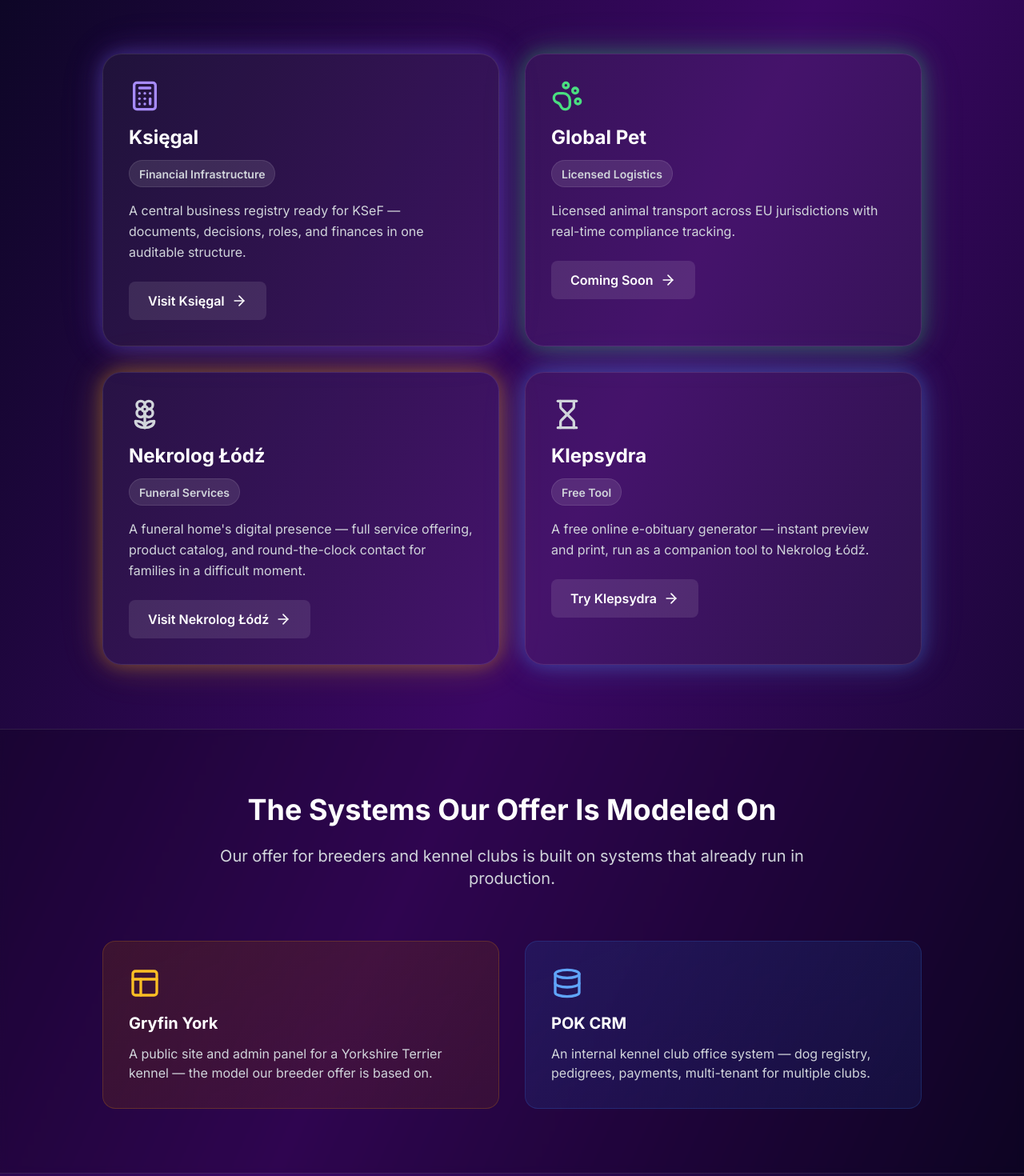
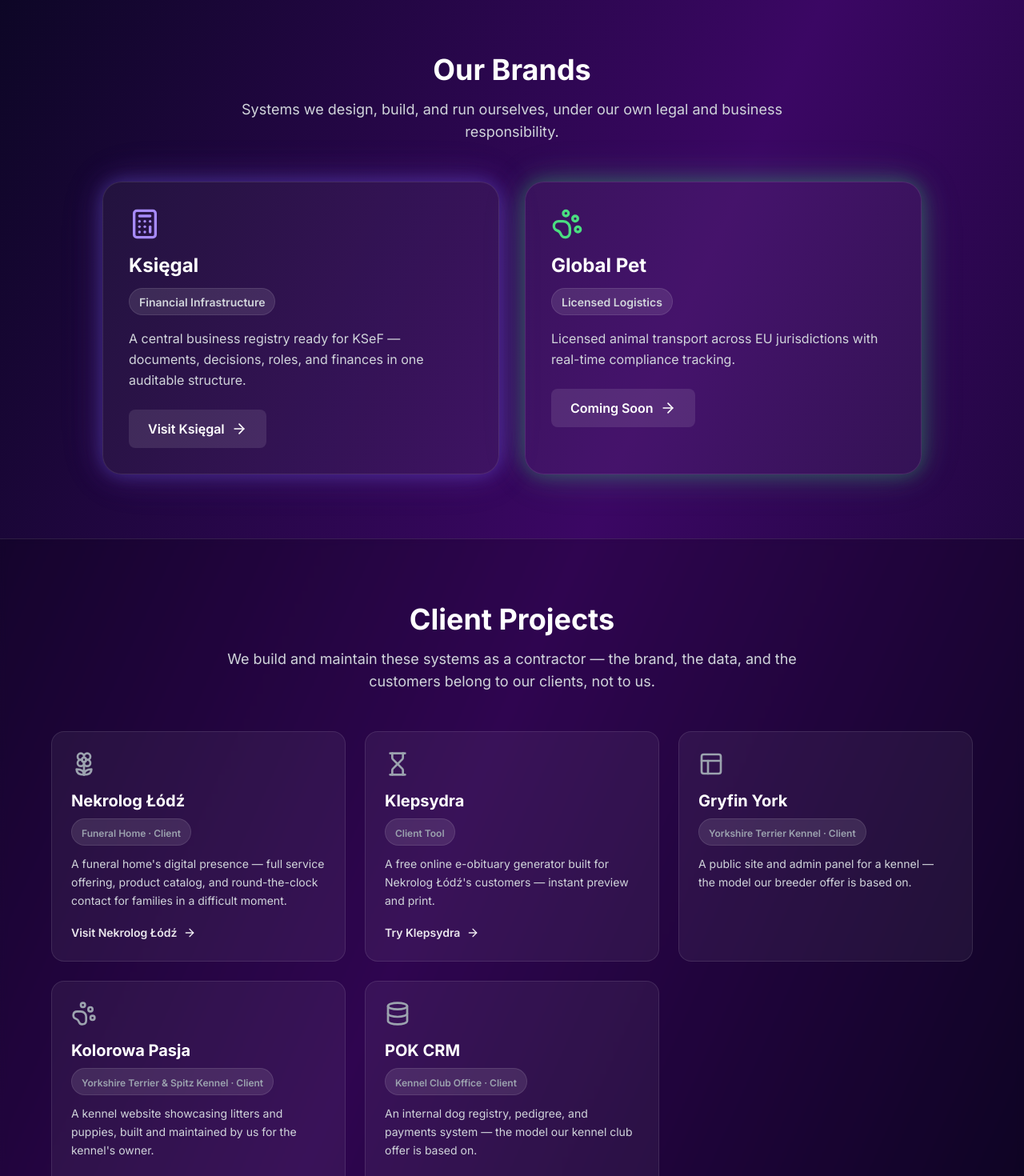
Before and after one commit to quarzasiphix/tovernet-nest, a Next.js app: page /en/projekty in a window 1280 px wide. Shown: the part 560-2030 px from the top of the page at 80% size. Built offline with nearby package versions, Linux system fonts and the light colour scheme.

Commit message:
kynolog etc

```diff
--- a/app/[locale]/projekty/page.tsx
+++ b/app/[locale]/projekty/page.tsx
@@ -5,9 +5,13 @@ import { ArrowRight, Sparkles, Calculator, PawPrint, Flower2, Hourglass, PanelsT
 import SiteNav from '@/components/SiteNav';
 import SiteFooter from '@/components/SiteFooter';
 
-const ITEM_ICONS = [Calculator, PawPrint, Flower2, Hourglass];
-const ITEM_GLOWS = ['magical-glow', 'magical-glow-green', 'magical-glow-amber', 'magical-glow-blue'];
-const ITEM_ACCENTS = ['text-ksiegai-400', 'text-globalpet-400', 'text-gray-300', 'text-gray-300'];
+type ProjectItem = { name: string; badge: string; description: string; cta?: string; url?: string };
+
+const OWN_BRAND_ICONS = [Calculator, PawPrint];
+const OWN_BRAND_GLOWS = ['magical-glow', 'magical-glow-green'];
+const OWN_BRAND_ACCENTS = ['text-ksiegai-400', 'text-globalpet-400'];
+
+const CLIENT_ICONS = [Flower2, Hourglass, PanelsTopLeft, PawPrint, Database];
 
 export async function generateMetadata({ params: { locale } }: { params: { locale: string } }): Promise<Metadata> {
   const isPolish = locale === 'pl';
@@ -16,8 +20,8 @@ export async function generateMetadata({ params: { locale } }: { params: { local
       ? 'Nasze Projekty | TOVERNET'
       : 'Our Projects | TOVERNET',
     description: isPolish
-      ? 'KsięgaI, Global Pet, Nekrolog Łódź i Klepsydra — systemy, które TOVERNET sam projektuje, buduje i prowadzi na produkcji.'
-      : "KsięgaI, Global Pet, Nekrolog Łódź, and Klepsydra — systems TOVERNET designs, builds, and runs in production.",
+      ? 'Nasze własne marki (KsięgaI, Global Pet) i realizacje dla klientów (Nekrolog Łódź, Gryfin York, POK CRM i inne) — systemy, które TOVERNET projektuje, buduje i utrzymuje.'
+      : 'Our own brands (KsięgaI, Global Pet) and client work (Nekrolog Łódź, Gryfin York, POK CRM, and more) — systems TOVERNET designs, builds, and maintains.',
   };
 }
 
@@ -50,20 +54,26 @@ export default function ProjectsPage({ params: { locale } }: { params: { locale:
         </div>
       </section>
 
-      {/* Project cards */}
+      {/* Own brands */}
       <section className="py-20">
         <div className="container mx-auto px-4 sm:px-6 lg:px-8">
-          <div className="max-w-5xl mx-auto grid md:grid-cols-2 gap-8">
-            {t.raw('items').map((item: { name: string; badge: string; description: string; cta: string; url: string }, i: number) => {
-              const Icon = ITEM_ICONS[i] ?? Sparkles;
+          <div className="max-w-5xl mx-auto">
+            <div className="text-center mb-12">
+              <h2 className="text-3xl md:text-4xl font-bold text-white mb-4">{t('ownBrands.title')}</h2>
+              <p className="text-lg text-gray-300 max-w-3xl mx-auto">{t('ownBrands.subtitle')}</p>
+            </div>
+            <div className="grid md:grid-cols-2 gap-8">
+              {t.raw('ownBrands.items').map((item: ProjectItem, i: number) => {
+                const Icon = OWN_BRAND_ICONS[i] ?? Sparkles;
                 return (
-                <div key={i} className={`group relative bg-white/5 border border-white/10 rounded-3xl p-8 hover-lift ${ITEM_GLOWS[i] ?? ''} overflow-hidden`}>
-                  <Icon className={`h-10 w-10 mb-4 ${ITEM_ACCENTS[i] ?? 'text-tovernet-400'}`} />
+                  <div key={i} className={`group relative bg-white/5 border border-white/10 rounded-3xl p-8 hover-lift ${OWN_BRAND_GLOWS[i] ?? ''} overflow-hidden`}>
+                    <Icon className={`h-10 w-10 mb-4 ${OWN_BRAND_ACCENTS[i] ?? 'text-tovernet-400'}`} />
                     <h3 className="text-2xl font-bold text-white mb-3">{item.name}</h3>
                     <div className="inline-block px-3 py-1 bg-white/10 border border-white/10 rounded-full mb-4">
                       <span className="text-gray-300 text-sm font-semibold">{item.badge}</span>
                     </div>
                     <p className="text-gray-300 mb-6 leading-relaxed">{item.description}</p>
+                    {item.url && (
                       <a
                         href={item.url}
                         target="_blank"
@@ -73,32 +83,48 @@ export default function ProjectsPage({ params: { locale } }: { params: { locale:
                         {item.cta}
                         <ArrowRight className="h-5 w-5" />
                       </a>
+                    )}
                   </div>
                 );
               })}
             </div>
           </div>
+        </div>
       </section>
 
-      {/* Case studies behind the breeder / kennel club offer */}
+      {/* Client projects */}
       <section className="py-20 bg-black/20 backdrop-blur-sm border-y border-white/10">
         <div className="container mx-auto px-4 sm:px-6 lg:px-8">
-          <div className="max-w-5xl mx-auto">
-            <div className="text-center mb-16">
-              <h2 className="text-3xl md:text-4xl font-bold text-white mb-6">{t('caseStudies.title')}</h2>
-              <p className="text-xl text-gray-300 max-w-3xl mx-auto">{t('caseStudies.subtitle')}</p>
+          <div className="max-w-6xl mx-auto">
+            <div className="text-center mb-12">
+              <h2 className="text-3xl md:text-4xl font-bold text-white mb-4">{t('clientProjects.title')}</h2>
+              <p className="text-lg text-gray-300 max-w-3xl mx-auto">{t('clientProjects.subtitle')}</p>
             </div>
-            <div className="grid md:grid-cols-2 gap-8">
-              <div className="bg-gradient-to-br from-breeder-900/30 to-amber-900/20 border border-breeder-500/20 rounded-2xl p-8">
-                <PanelsTopLeft className="h-10 w-10 text-breeder-400 mb-4" />
-                <h3 className="text-xl font-bold text-white mb-3">{t('caseStudies.gryfin.name')}</h3>
-                <p className="text-gray-300">{t('caseStudies.gryfin.description')}</p>
+            <div className="grid md:grid-cols-2 lg:grid-cols-3 gap-6">
+              {t.raw('clientProjects.items').map((item: ProjectItem, i: number) => {
+                const Icon = CLIENT_ICONS[i] ?? PanelsTopLeft;
+                return (
+                  <div key={i} className="bg-white/5 border border-white/10 rounded-2xl p-6 hover-lift">
+                    <Icon className="h-8 w-8 text-gray-400 mb-4" />
+                    <h3 className="text-xl font-bold text-white mb-2">{item.name}</h3>
+                    <div className="inline-block px-3 py-1 bg-white/10 border border-white/10 rounded-full mb-3">
+                      <span className="text-gray-400 text-xs font-semibold">{item.badge}</span>
                     </div>
-              <div className="bg-gradient-to-br from-kennelclub-900/30 to-blue-900/20 border border-kennelclub-500/20 rounded-2xl p-8">
-                <Database className="h-10 w-10 text-kennelclub-400 mb-4" />
-                <h3 className="text-xl font-bold text-white mb-3">{t('caseStudies.pok.name')}</h3>
-                <p className="text-gray-300">{t('caseStudies.pok.description')}</p>
+                    <p className="text-gray-300 text-sm mb-4 leading-relaxed">{item.description}</p>
+                    {item.url && (
+                      <a
+                        href={item.url}
+                        target="_blank"
+                        rel="noopener noreferrer"
+                        className="inline-flex items-center gap-2 text-sm text-white/90 font-semibold hover:text-white transition-colors"
+                      >
+                        {item.cta}
+                        <ArrowRight className="h-4 w-4" />
+                      </a>
+                    )}
                   </div>
+                );
+              })}
             </div>
           </div>
         </div>
--- a/components/SiteFooter.tsx
+++ b/components/SiteFooter.tsx
@@ -52,11 +52,6 @@ export default function SiteFooter({ locale }: { locale: string }) {
                     {t('globalPet')}
                   </a>
                 </li>
-                <li>
-                  <a href="https://nekrolog-lodz.pl" target="_blank" rel="noopener noreferrer" className="hover:text-gray-300 transition-colors">
-                    {t('nekrolog')}
-                  </a>
-                </li>
               </ul>
             </div>
             <div>
--- a/messages/en.json
+++ b/messages/en.json
@@ -147,10 +147,9 @@
   "footer": {
     "tagline": "Digital infrastructure for businesses that cannot afford chaos.",
     "solutions": "Industry Solutions",
-    "verticals": "Our Projects",
+    "verticals": "Our Brands",
     "ksiegai": "KsięgaI - Financial Infrastructure",
     "globalPet": "Global Pet - Licensed Logistics",
-    "nekrolog": "Nekrolog Łódź - Funeral Services",
     "contact": "Contact",
     "copyright": "TOVERNET. Built systems scale. Tools don't."
   },
@@ -232,7 +231,7 @@
     },
     "solution": {
       "title": "What The System Covers",
-      "subtitle": "Built and battle-tested on our own POK CRM system for kennel club offices.",
+      "subtitle": "Built and battle-tested as the POK CRM system we run for a kennel club office.",
       "features": [
         {
           "title": "Pedigree Registry",
@@ -277,9 +276,12 @@
   "projectsPage": {
     "hero": {
       "badge": "Our Projects",
-      "title": "Systems We Run Ourselves",
-      "subtitle": "We don't just design infrastructure — we run our own businesses on these same systems, under real legal, operational, and business pressure."
+      "title": "What We Build, And For Whom",
+      "subtitle": "Some of these are our own brands that we run ourselves. Others are client work — we build and maintain the system, but it's their business and their data."
     },
+    "ownBrands": {
+      "title": "Our Brands",
+      "subtitle": "Systems we design, build, and run ourselves, under our own legal and business responsibility.",
       "items": [
         {
           "name": "KsięgaI",
@@ -294,33 +296,43 @@
           "description": "Licensed animal transport across EU jurisdictions with real-time compliance tracking.",
           "cta": "Coming Soon",
           "url": "https://globalpet.online"
+        }
+      ]
     },
+    "clientProjects": {
+      "title": "Client Projects",
+      "subtitle": "We build and maintain these systems as a contractor — the brand, the data, and the customers belong to our clients, not to us.",
+      "items": [
         {
           "name": "Nekrolog Łódź",
-        "badge": "Funeral Services",
+          "badge": "Funeral Home · Client",
           "description": "A funeral home's digital presence — full service offering, product catalog, and round-the-clock contact for families in a difficult moment.",
           "cta": "Visit Nekrolog Łódź",
           "url": "https://nekrolog-lodz.pl"
         },
         {
           "name": "Klepsydra",
-        "badge": "Free Tool",
-        "description": "A free online e-obituary generator — instant preview and print, run as a companion tool to Nekrolog Łódź.",
+          "badge": "Client Tool",
+          "description": "A free online e-obituary generator built for Nekrolog Łódź's customers — instant preview and print.",
           "cta": "Try Klepsydra",
           "url": "https://nekrolog-lodz.pl"
+        },
+        {
+          "name": "Gryfin York",
+          "badge": "Yorkshire Terrier Kennel · Client",
+          "description": "A public site and admin panel for a kennel — the model our breeder offer is based on."
+        },
+        {
+          "name": "Kolorowa Pasja",
+          "badge": "Yorkshire Terrier & Spitz Kennel · Client",
+          "description": "A kennel website showcasing litters and puppies, built and maintained by us for the kennel's owner."
+        },
+        {
+          "name": "POK CRM",
+          "badge": "Kennel Club Office · Client",
+          "description": "An internal dog registry, pedigree, and payments system — the model our kennel club offer is based on."
         }
-    ],
-    "caseStudies": {
-      "title": "The Systems Our Offer Is Modeled On",
-      "subtitle": "Our offer for breeders and kennel clubs is built on systems that already run in production.",
-      "gryfin": {
-        "name": "Gryfin York",
-        "description": "A public site and admin panel for a Yorkshire Terrier kennel — the model our breeder offer is based on."
-      },
-      "pok": {
-        "name": "POK CRM",
-        "description": "An internal kennel club office system — dog registry, pedigrees, payments, multi-tenant for multiple clubs."
-      }
+      ]
     },
     "cta": {
       "title": "Want a System Like This For Yourself?",
--- a/messages/pl.json
+++ b/messages/pl.json
@@ -147,10 +147,9 @@
   "footer": {
     "tagline": "Infrastruktura cyfrowa dla firm, które nie mogą sobie pozwolić na chaos.",
     "solutions": "Rozwiązania Branżowe",
-    "verticals": "Nasze Projekty",
+    "verticals": "Nasze Marki",
     "ksiegai": "KsięgaI - Infrastruktura Finansowa",
     "globalPet": "Global Pet - Licencjonowana Logistyka",
-    "nekrolog": "Nekrolog Łódź - Usługi Pogrzebowe",
     "contact": "Kontakt",
     "copyright": "TOVERNET. Zbudowane systemy skalują się. Narzędzia nie."
   },
@@ -232,7 +231,7 @@
     },
     "solution": {
       "title": "Co Obejmuje System",
-      "subtitle": "Zbudowany i sprawdzony w praktyce w oparciu o nasz własny system POK CRM dla biur kynologicznych.",
+      "subtitle": "Zbudowany i sprawdzony w praktyce jako system POK CRM, który prowadzimy dla biura kynologicznego.",
       "features": [
         {
           "title": "Księga Rodowodowa",
@@ -277,9 +276,12 @@
   "projectsPage": {
     "hero": {
       "badge": "Nasze Projekty",
-      "title": "Systemy, Które Sami Prowadzimy",
-      "subtitle": "Nie tylko projektujemy infrastrukturę — prowadzimy własne firmy na tych samych systemach, pod realną presją prawną, operacyjną i biznesową."
+      "title": "Co Projektujemy I Dla Kogo",
+      "subtitle": "Część systemów to nasze własne marki, które sami prowadzimy. Część to wdrożenia dla klientów, dla których jesteśmy wykonawcą — budujemy i utrzymujemy ich systemy, ale to ich firmy i ich dane."
     },
+    "ownBrands": {
+      "title": "Nasze Marki",
+      "subtitle": "Systemy, które projektujemy, budujemy i prowadzimy sami, pod własną odpowiedzialnością prawną i biznesową.",
       "items": [
         {
           "name": "KsięgaI",
@@ -294,33 +296,43 @@
           "description": "Licencjonowany transport zwierząt przez jurysdykcje UE ze śledzeniem zgodności w czasie rzeczywistym.",
           "cta": "Wkrótce",
           "url": "https://globalpet.online"
+        }
+      ]
     },
+    "clientProjects": {
+      "title": "Realizacje Dla Klientów",
+      "subtitle": "Budujemy i utrzymujemy te systemy jako wykonawca — to marki, dane i klienci naszych zleceniodawców, nie nasze.",
+      "items": [
         {
           "name": "Nekrolog Łódź",
-        "badge": "Usługi Pogrzebowe",
+          "badge": "Zakład Pogrzebowy · Klient",
           "description": "Cyfrowa obecność zakładu pogrzebowego — pełna oferta usług, asortyment i całodobowy kontakt dla rodzin w trudnym momencie.",
           "cta": "Odwiedź Nekrolog Łódź",
           "url": "https://nekrolog-lodz.pl"
         },
         {
           "name": "Klepsydra",
-        "badge": "Darmowe Narzędzie",
-        "description": "Darmowy generator e-klepsydry online — szybki podgląd i wydruk, prowadzony jako narzędzie siostrzane Nekrologu Łódź.",
+          "badge": "Narzędzie Dla Klienta",
+          "description": "Darmowy generator e-klepsydry online dla klientów Nekrologu Łódź — szybki podgląd i wydruk.",
           "cta": "Wypróbuj Klepsydrę",
           "url": "https://nekrolog-lodz.pl"
+        },
+        {
+          "name": "Gryfin York",
+          "badge": "Hodowla Yorkshire Terrierów · Klient",
+          "description": "Strona publiczna i panel administracyjny dla hodowli — model, na którym opieramy ofertę dla hodowców."
+        },
+        {
+          "name": "Kolorowa Pasja",
+          "badge": "Hodowla Yorkshire Terrierów i Szpiców · Klient",
+          "description": "Strona hodowli z prezentacją miotów i szczeniąt, zbudowana i utrzymywana przez nas dla właścicielki hodowli."
+        },
+        {
+          "name": "POK CRM",
+          "badge": "Biuro Związku Kynologicznego · Klient",
+          "description": "Wewnętrzny system rejestru psów, rodowodów i rozliczeń — model, na którym opieramy ofertę dla związków kynologicznych."
         }
-    ],
-    "caseStudies": {
-      "title": "Systemy, Na Których Wzorujemy Naszą Ofertę",
-      "subtitle": "Oferta dla hodowców i związków kynologicznych opiera się na systemach, które już działają na produkcji.",
-      "gryfin": {
-        "name": "Gryfin York",
-        "description": "Strona publiczna i panel administracyjny dla hodowli Yorkshire Terrierów — model, na którym opieramy ofertę dla hodowców."
-      },
-      "pok": {
-        "name": "POK CRM",
-        "description": "Wewnętrzny system biura kynologicznego — rejestr psów, rodowody, rozliczenia, multi-tenant dla wielu związków."
-      }
+      ]
     },
     "cta": {
       "title": "Chcesz Takiego Systemu Dla Siebie?",
```
Lines whose indentation alone changed are shown as unchanged.
